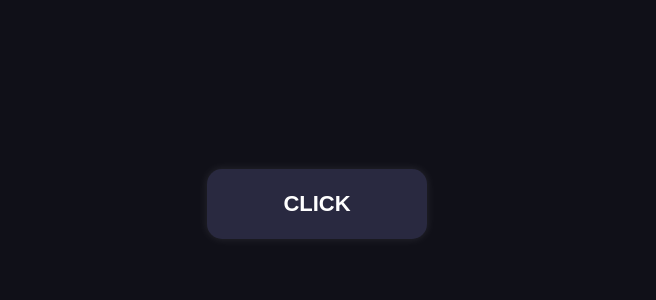
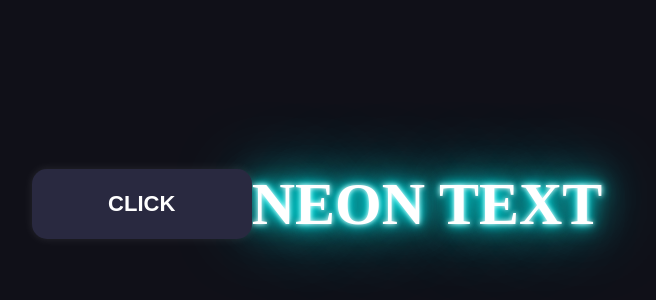
Before and after one commit to skymarmon/DEEP_SPACE, a plain HTML site: page index.html in a window 1280 px wide. Shown: the part 196-496 px from the top of the page, without its empty margins (323-979 px from the left). Drawn offline with Linux system fonts and the light colour scheme.

Commit message:
Update index.html

```diff
--- a/index.html
+++ b/index.html
@@ -105,6 +105,18 @@
             position: relative;
             z-index: 2;
         }
+        .neon-text {
+            color: white;
+            font-size: 60px;
+            font-weight: bold;
+
+            text-shadow:
+                0 0 5px #fff,
+                0 0 10px #00ffff,
+                0 0 20px #00ffff,
+                0 0 40px #00ffff,
+                0 0 80px #00ffff;
+        }
     </style>
 </head>
 
@@ -119,6 +131,8 @@
             alert("버튼을 눌렀습니다!");
         }
     </script>
-
+    <div class="neon-text">
+        NEON TEXT
+    </div>
 </body>
 </html>
```
